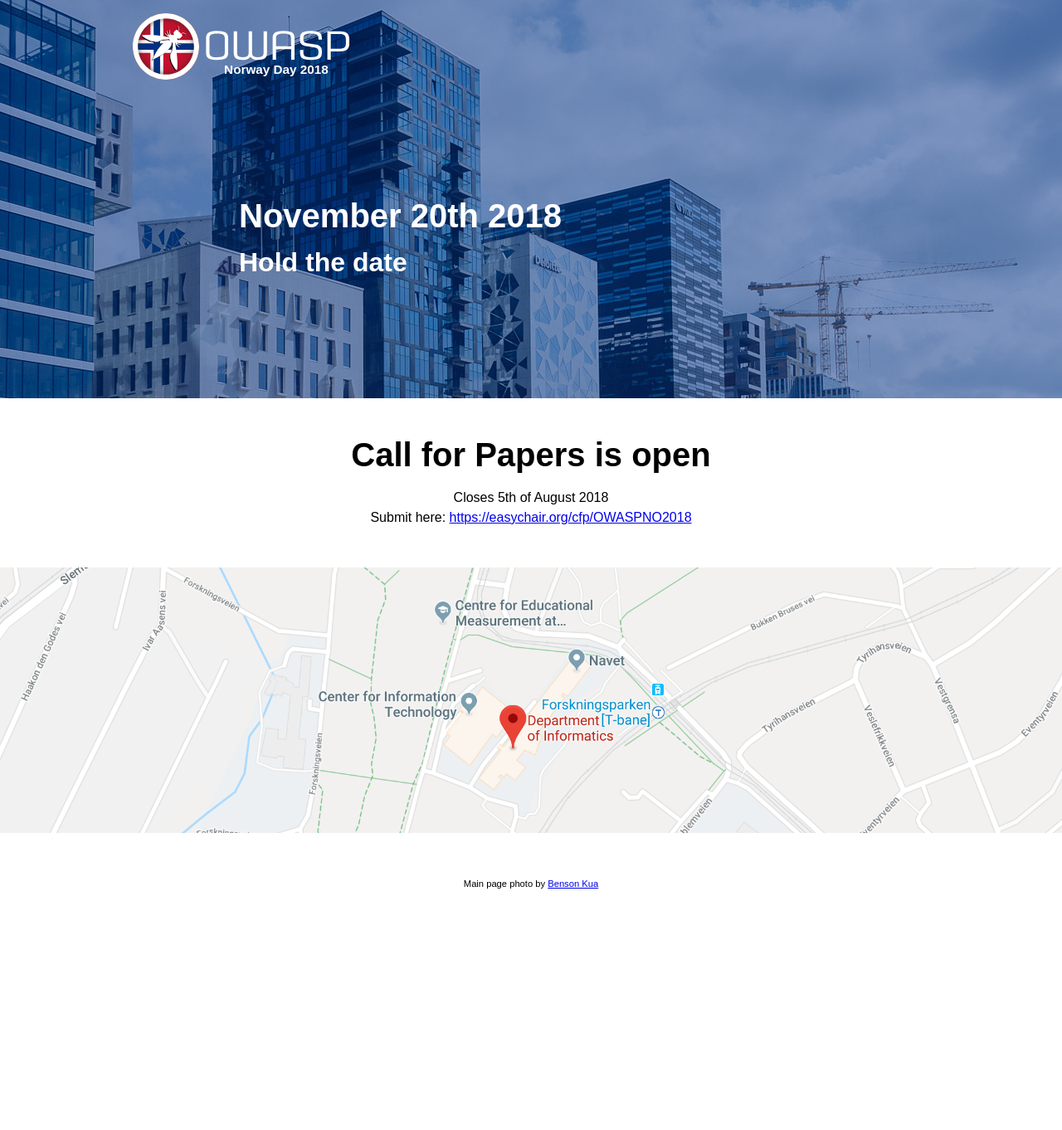
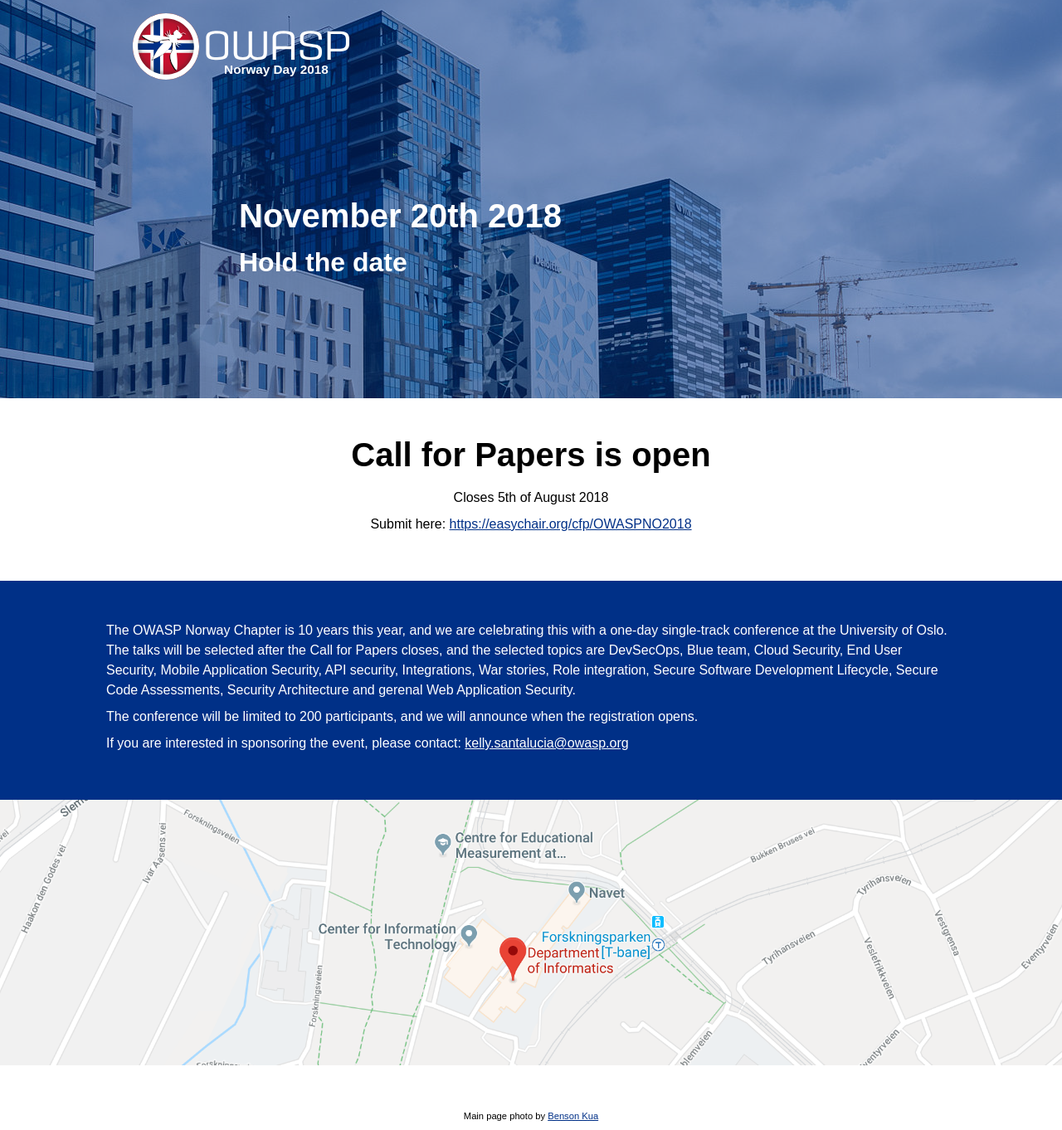
Before and after one commit to OWASP/owasp-norway-day-2018, a Jekyll site: the page built from index.html, in a window 1280 px wide. Shown: the whole page at 83% size. Built offline with Jekyll 4.4.1, drawn with Linux system fonts in a browser that asks for light colours; some web fonts are replaced; before the commit the page ends 1082 px from its top, so only the background shows below that.

Commit message:
More info in there

```diff
--- a/assets/css/style.scss
+++ b/assets/css/style.scss
@@ -22,10 +22,16 @@
     font-style: normal;
 }
 
+$blue: #003087;
 
 * {
 	box-sizing: border-box;
 }
+
+a, a:hover, a:visited {
+	color: $blue;
+}
+
 
 h1 {
 	font-size: 250%;
@@ -89,7 +95,16 @@
 	&.center {
 		text-align: center;
 	}
-	p { line-height: 1.5em;}
+	p { line-height: 1.5em; padding-bottom: 0.5em;}
+}
+
+
+section.inverse {
+	background: $blue;
+	color: #fff;
+	a, a:hover, a:visited {
+		color: #fff;
+	}
 }
 
 
--- a/index.html
+++ b/index.html
@@ -17,5 +17,11 @@
 	<p>Submit here: <a href="https://easychair.org/cfp/OWASPNO2018">https://easychair.org/cfp/OWASPNO2018</a></p>
 </section>
 
+<section class="inverse">
+	<p>The OWASP Norway Chapter is 10 years this year, and we are celebrating this with a one-day single-track conference at the University of Oslo. The talks will be selected after the Call for Papers closes, and the selected topics are DevSecOps, Blue team, Cloud Security, End User Security, Mobile Application Security, API security, Integrations, War stories, Role integration, Secure Software Development Lifecycle, Secure Code Assessments, Security Architecture and gerenal Web Application Security.</p>
+	<p>The conference will be limited to 200 participants, and we will announce when the registration opens.</p>
+	<p>If you are interested in sponsoring the event, please contact: <a href="mailto:kelly.santalucia@owasp.org">kelly.santalucia@owasp.org</a></p>
+</section>
+
 <section class="map">
 </section>
```
